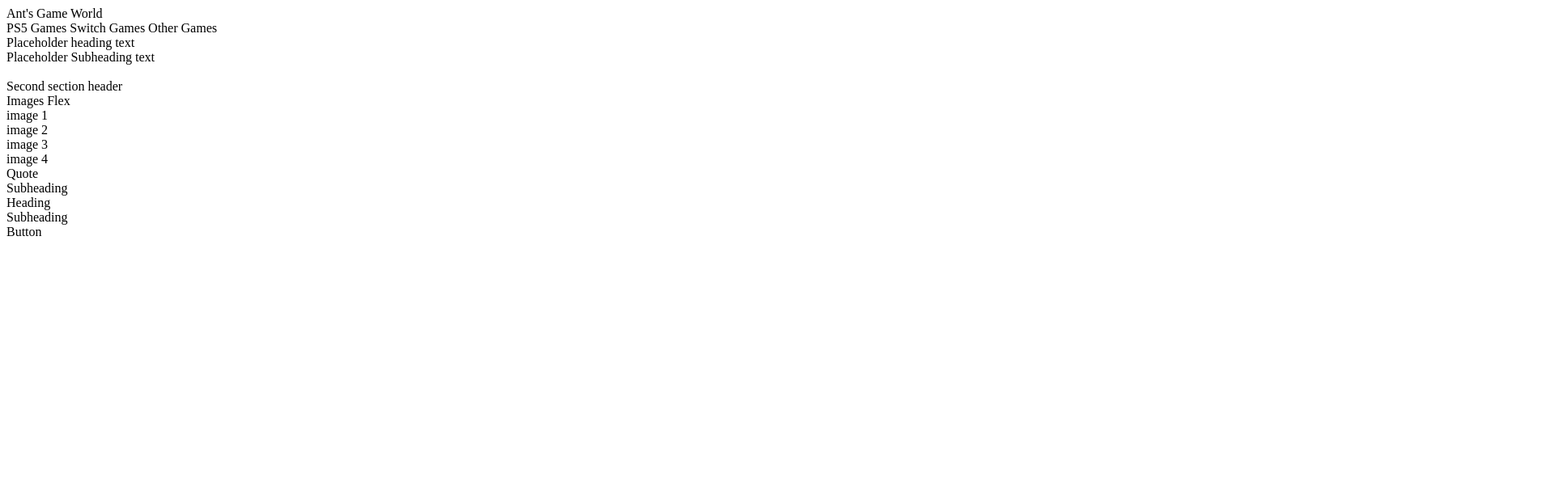
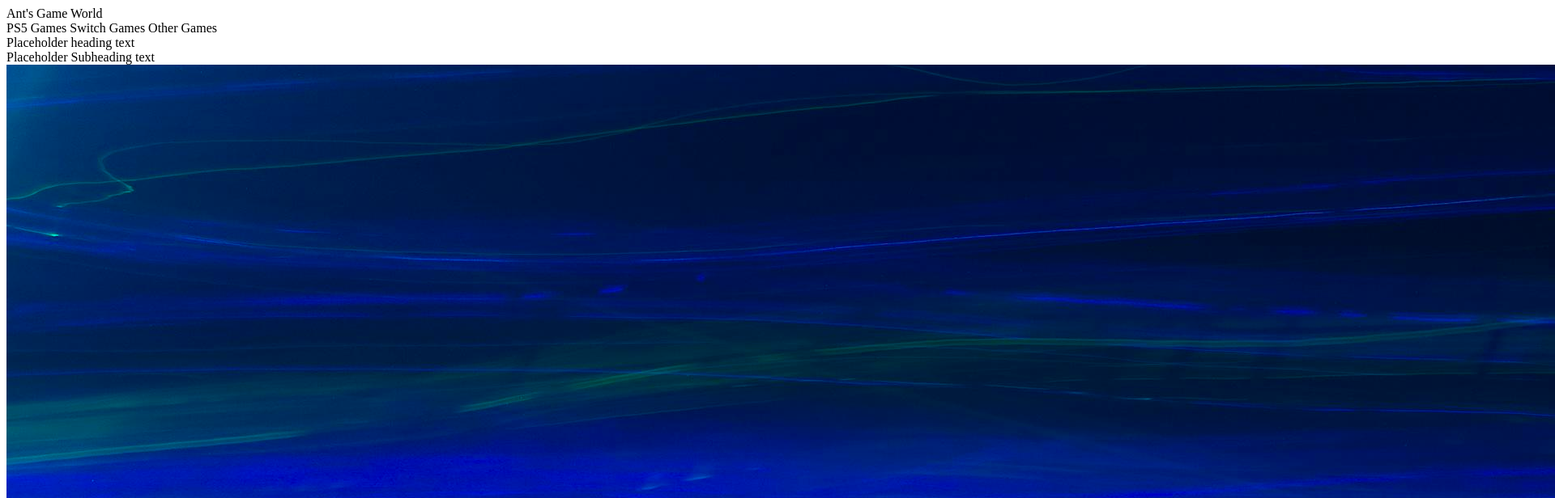
Before and after one commit to acifre/landing-page, a plain HTML site: page index.html in a window 1280 px wide. Shown: the top 616 px of the page at 81% size, 1920 px wide, since content can reach past the window. Drawn offline with Linux system fonts and the light colour scheme.

Commit message:
Add main gaming image

```diff
--- a/index.html
+++ b/index.html
@@ -26,7 +26,7 @@
                 </div>
 
             </div>
-            <img>
+            <img src="./img/gaming1.jpg" class="main-image">
 
         </div>
 
```
Also changed, not shown: img/gaming1.jpg (added).
